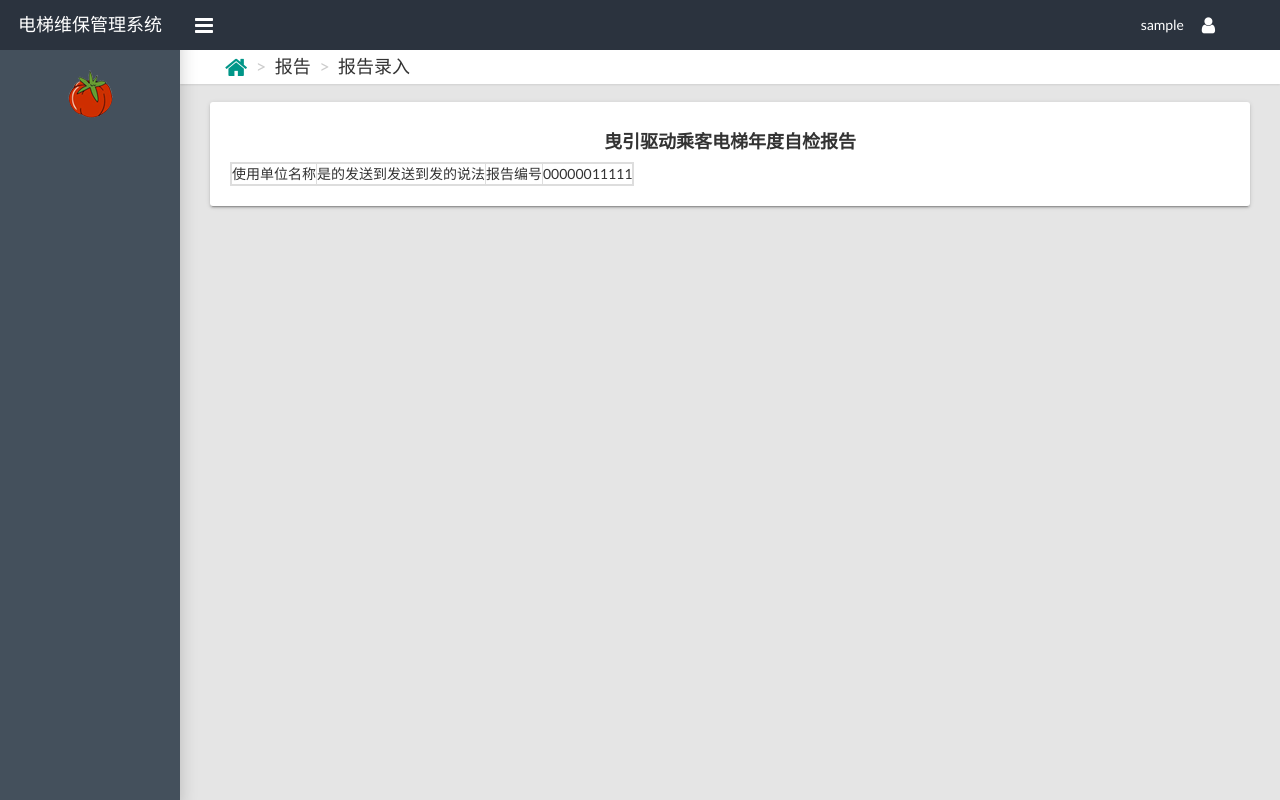
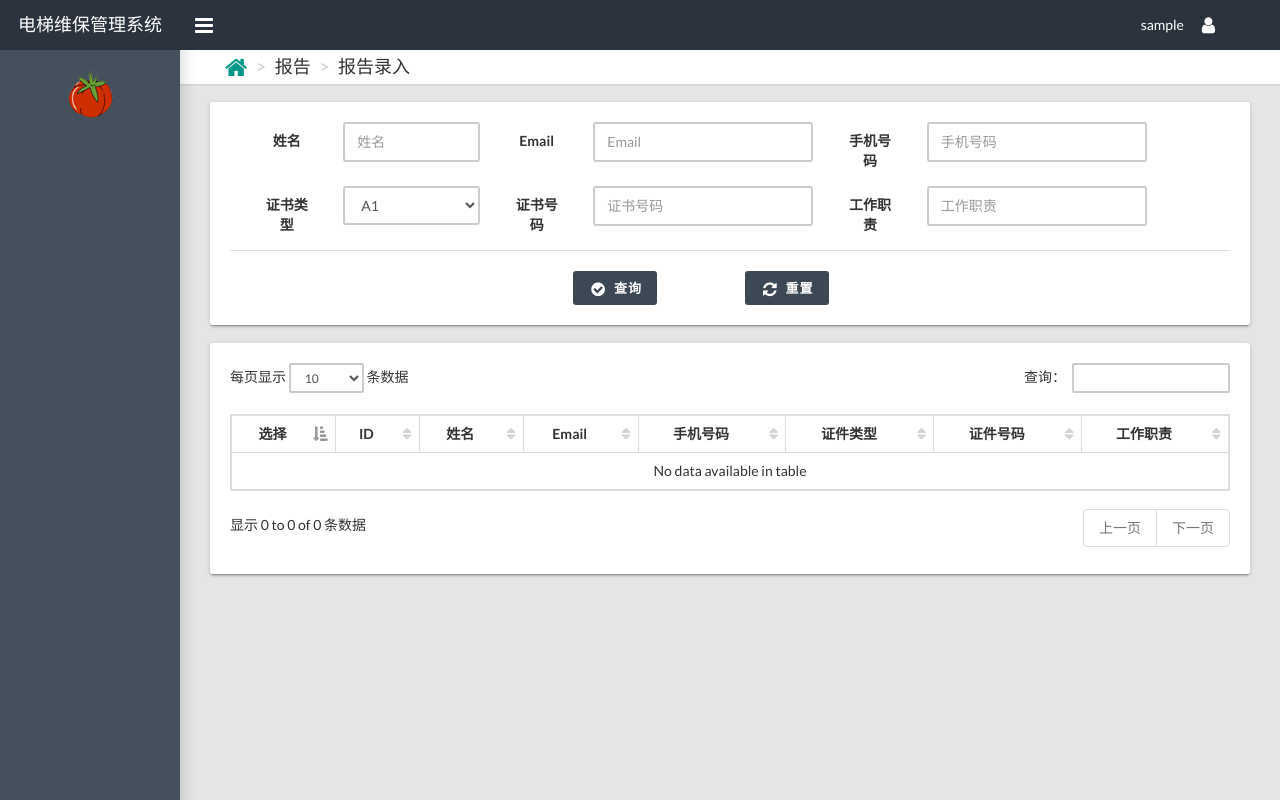
Before and after one commit to llittleTomato/emms, a Flask app: page /report_generation/ in a window 1280 px wide. Run offline with Flask 2, Linux system fonts and the light colour scheme; a user stored in the database is signed in; some libraries are stand-ins or nearby versions.

Commit message:
完善报告生成功能，pdf显示功能 on ubuntu ThinkPad

```diff
--- /dev/null
+++ b/app/static/css/report.css
@@ -0,0 +1,6 @@
+html, body, #pdf_viewer{
+    width: 100%;
+    height: 100%;
+    margin: 0;
+    padding: 0;
+}
--- a/app/static/css/reporttable.css
+++ /dev/null
@@ -1,6 +0,0 @@
-.tableBordered{
-    width: 210mm;
-    height: 297mm;
-    border: #000000;
-    border-width: 2px;
-}
--- a/app/templates/base.html
+++ b/app/templates/base.html
@@ -60,9 +60,9 @@
                             </li>
                             <li class="treeview"><a href="#"><i class="fa fa-file-text-o fa-fw fa-lg"></i><span>报告</span></a>
                                 <ul class="treeview-menu">
-                                    <li><a href="{{ url_for('view.report_init') }}"><i class="fa fa-edit fa-fw"></i> 报告生成</a></li>
+                                    <li><a href="{{ url_for('view.report_generation') }}"><i class="fa fa-edit fa-fw"></i> 报告生成</a></li>
                                     <li><a href="{{ url_for('view.report_manage') }}"><i class="fa fa-files-o fa-fw"></i> 报告管理</a></li>
-                                    <li><a href="{{ url_for('view.report_show') }}"><i class="fa fa-files-o fa-fw"></i> 报告查看</a></li>
+                                    <li><a href="{{ url_for('view.report_show') }}" target="_blank"><i class="fa fa-files-o fa-fw"></i> 报告查看</a></li>
                                 </ul>
                             </li>
                             <li class="treeview"><a href="#"><i class="fa fa-user-o fa-fw fa-lg"></i><span>用户</span></a>
@@ -87,8 +87,9 @@
                             </li>
                             <li class="treeview"><a href="#"><i class="fa fa-file-text-o fa-fw fa-lg"></i><span>报告</span></a>
                                 <ul class="treeview-menu">
-                                    <li><a href="{{ url_for('view.report_init') }}"><i class="fa fa-edit fa-fw"></i> 报告生成</a></li>
+                                    <li><a href="{{ url_for('view.report_generation') }}"><i class="fa fa-edit fa-fw"></i> 报告生成</a></li>
                                     <li><a href="{{ url_for('view.report_manage') }}"><i class="fa fa-files-o fa-fw"></i> 报告管理</a></li>
+                                    <li><a href="{{ url_for('view.report_show') }}" target="_blank"><i class="fa fa-files-o fa-fw"></i> 报告查看</a></li>
                                 </ul>
                             </li>
                         {% elif session['authority'] == 'com_person' %}
--- a/app/templates/report/reportGeneration.html
+++ b/app/templates/report/reportGeneration.html
@@ -1,7 +1,7 @@
 {% extends "index.html" %}
 {% block linkcss %}
     {{ super() }}
-    <script type="text/javascript" src="{{ url_for('static', filename='css/reporttable.css') }}"></script>
+    <script type="text/javascript" src="{{ url_for('static', filename='css/report.css') }}"></script>
 {% endblock %}
 {% block title %}
     报告生成
@@ -16,18 +16,97 @@
     <div class="row">
         <div class="col-md-12">
             <div class="card">
-                <form class="form-horizontal" method="POST"
-                              action="{{ url_for('view.report_generation') }}" id="form">
-                    <h4 class="text-center">曳引驱动乘客电梯年度自检报告</h4>
-                    <table class="table-bordered">
+                <div class="card-body">
+                    <form class="form-horizontal" method="POST"
+                          action="{{ url_for('view.report_manage') }}" id="form">
+                        <div class="form-group" style="margin-left: 15px">
+                            <label class="control-label col-md-1" for="name">姓名</label>
+                            <div class="col-md-2">
+                                <input id="name" class="form-control" type="text" name="name" placeholder="姓名" required>
+                            </div>
+                            <label class="control-label col-md-1" for="email">Email</label>
+                            <div class="col-md-3">
+                                <input id="email" class="form-control" type="email" name="email" placeholder="Email" required>
+                            </div>
+                            <label class="control-label col-md-1" for="phoneNumber">手机号码</label>
+                            <div class="col-md-3">
+                                <input id="phoneNumber" class="form-control" type="text" name="phoneNumber" placeholder="手机号码" required
+                                       pattern="^(13[0-9]|14[5|7]|15[0|1|2|3|5|6|7|8|9]|18[0|1|2|3|5|6|7|8|9])\d{8}$" title="11位手机号码">
+                            </div>
+                        </div>
+                        <div class="form-group" style="margin-left: 15px">
+                            <label class="control-label col-md-1" for="certificateType">证书类型</label>
+                            <div class="col-md-2">
+                                <select id="certificateType" name="certificateType" class="form-control">
+                                    <option value="A1">A1</option>
+                                    <option value="A2">A2</option>
+                                    <option value="A3">A3</option>
+                                    <option value="A4">A4</option>
+                                    <option value="T1">T1</option>
+                                </select>
+                            </div>
+                            <label class="control-label col-md-1" for="certificateNumber">证书号码</label>
+                            <div class="col-md-3">
+                                <input id="certificateNumber" class="form-control" type="text" name="certificateNumber" placeholder="证书号码" required>
+                            </div>
+                            <label class="control-label col-md-1" for="jobType">工作职责</label>
+                            <div class="col-md-3">
+                                <input id="jobType" class="form-control" type="text" name="jobType" placeholder="工作职责" required>
+                            </div>
+                        </div>
+                        <div class="card-footer">
+                            <div class="row">
+                                <div class="col-md-2 col-md-offset-4">
+                                    <button class="btn btn-primary icon-btn" type="submit" id="new_input"><i
+                                            class="fa fa-fw fa-lg fa-check-circle"></i>查询
+                                    </button>
+                                </div>
+                                <div class="col-md-2">
+                                    <button class="btn btn-primary icon-btn" type="reset"><i
+                                            class="fa fa-fw fa-lg fa-refresh"></i>重置
+                                    </button>
+                                </div>
+                            </div>
+                        </div>
+                    </form>
+                </div>
+            </div>
+        </div>
+    </div>
+    <!--查询结果显示表格-->
+    <div class="row">
+        <div class="col-md-12">
+            <div class="card">
+                <div class="card-body">
+                    <table class="table table-hover table-bordered" id="sampleTable">
+                        <thead>
                         <tr>
-                            <td>使用单位名称</td>
-                            <td>是的发送到发送到发的说法</td>
-                            <td>报告编号</td>
-                            <td>00000011111</td>
+                            <th>选择</th>
+                            <th>ID</th>
+                            <th>姓名</th>
+                            <th>Email</th>
+                            <th>手机号码</th>
+                            <th>证件类型</th>
+                            <th>证件号码</th>
+                            <th>工作职责</th>
                         </tr>
+                        </thead>
+                        <tbody>
+                            {% for employee in employees %}
+                                <tr>
+                                    <td><label for="check" class="sr-only">check</label><input type="checkbox" id="check"></td>
+                                    <td>{{ employee.id }}</td>
+                                    <td>{{ employee.name }}</td>
+                                    <td>{{ employee.email }}</td>
+                                    <td>{{ employee.phoneNumber }}</td>
+                                    <td>{{ employee.certificateType }}</td>
+                                    <td>{{ employee.certificateNumber }}</td>
+                                    <td>{{ employee.jobType }}</td>
+                                </tr>
+                            {% endfor %}
+                        </tbody>
                     </table>
-                </form>
+                </div>
             </div>
         </div>
     </div>
@@ -35,4 +114,11 @@
 <!-- Javascripts-->
 {% block script %}
 	{{ super() }}
+    {#    表格加载用js，以下4个js必须同时使用    #}
+    {#    <script type="text/javascript" src="{{ url_for('static', filename='js/jquery-3.3.1.min.js') }}"></script>    已经在base.html文件中加载，无需再次加载#}
+    <script type="text/javascript" src="{{ url_for('static', filename='js/jquery.dataTables.min.js') }}"></script>
+    <script type="text/javascript" src="{{ url_for('static', filename='js/dataTables.bootstrap.min.js') }}"></script>
+    <script type="text/javascript">
+        $('#sampleTable').DataTable();
+    </script>
 {% endblock %}
--- a/app/view/report.py
+++ b/app/view/report.py
@@ -3,15 +3,6 @@ __author__ = 'sky'
 from . import view
 from flask import render_template, request
 from flask_login import login_required
-
-
-@view.route('/report_init/', methods=['GET', 'POST'])
-@login_required
-def report_init():
-    if request.method == 'POST':
-        return render_template('report/reportGeneration.html')
-    else:
-        return render_template('report/reportInit.html')
 
 
 @view.route('/report_generation/', methods=['GET', 'POST'])
@@ -29,7 +20,7 @@ def report_manage():
     return render_template('report/reportManage.html')
 
 
-@view.route('/report_show/')
+@view.route('/report_show/', methods=['GET'])
 @login_required
 def report_show():
     return render_template('report/reportShow.html')
```
Also changed, not shown: app/static/js/pdfobject.js (added, +254 -0 lines), app/templates/report/reportShow.html (+12 -4 lines), app/static/js/jquery.media.js (deleted), 4 other files.
